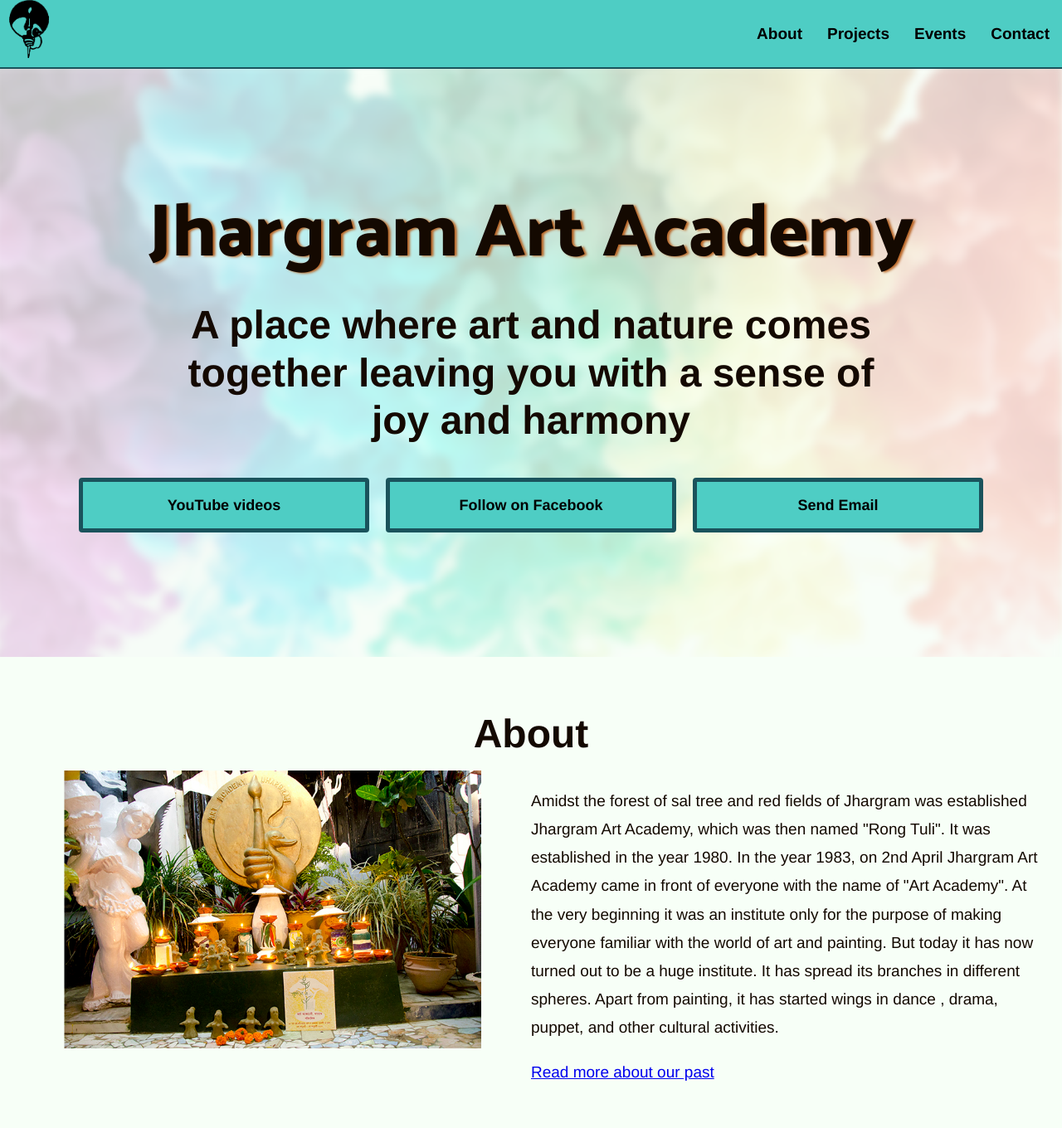
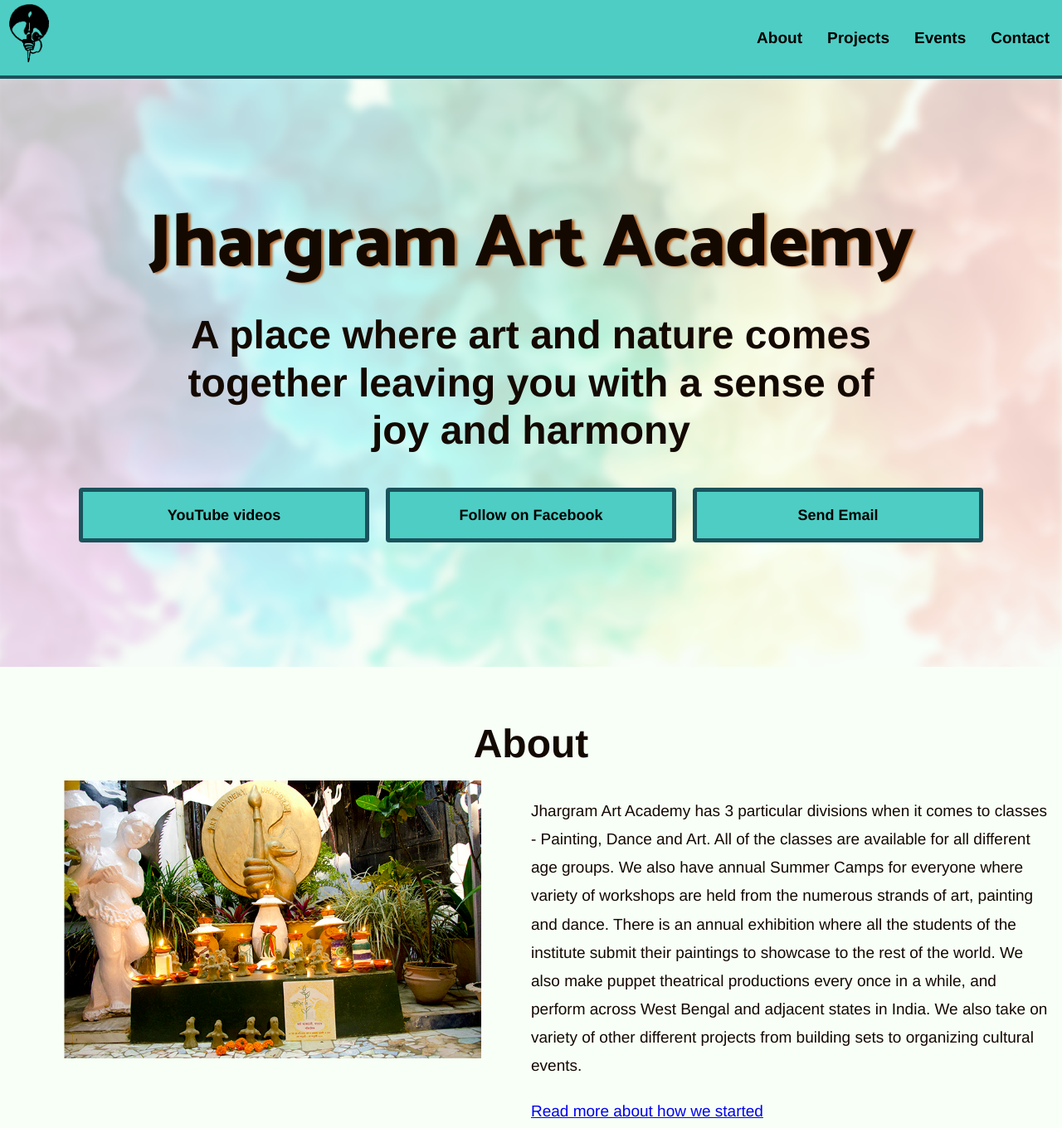
Before and after one commit to jhargramartacademy/jhargramartacademy.github.io, an Eleventy site: page index.njk in a window 1280 px wide. Shown: the top 1360 px of the page at 83% size. Built offline with nearby package versions, Linux system fonts and the light colour scheme; Eleventy itself is replaced by a stand-in of ours; files that its build step writes are made by us from their sources.

Commit message:
Make style adjustments

```diff
--- a/assets/css/styles.css
+++ b/assets/css/styles.css
@@ -83,13 +83,14 @@
 
 nav {
   background-color: var(--green);
-  border-bottom: 2px solid var(--dark-green);
+  border-bottom: 4px solid var(--dark-green);
   justify-content: space-between;
   align-items: center;
+  padding: 0.5rem 0;
 }
 
 nav > a > img {
-  max-width: 70px;
+  max-width: 50px;
 }
 
 nav > .logo-container {
@@ -101,7 +102,7 @@
   display: flex;
   justify-content: center;
   flex-wrap: wrap;
-  padding: 2rem 0;
+  padding: 0.75rem 0;
 }
 
 nav ul li {
@@ -188,6 +189,10 @@
   text-decoration: none;
 }
 
+a.primary-btn:hover {
+  text-decoration: underline;
+}
+
 .cta-container {
   justify-content: center;
   margin: 2rem 0;
@@ -229,7 +234,7 @@
 }
 
 section#events .container {
-  margin: 2.4rem 0;
+  margin: 2.4rem auto;
 }
 
 /* Ramkinkar section */
@@ -238,7 +243,7 @@
 }
 
 section#ramkinkar-mancha .container {
-  margin: 2.4rem 0;
+  margin: 2.4rem auto;
 }
 
 /* Responsive */
@@ -277,4 +282,8 @@
   .rect-items li.item {
     border: 5px solid var(--brown);
   }
+
+  nav > a > img {
+    max-width: 70px;
+  }
 }
--- a/index.njk
+++ b/index.njk
@@ -16,19 +16,20 @@
   <h2>About</h2>
   <div class="container flex">
     <div class="image-container">
-      <img src="assets/images/image1.png" role="presentation" />
+      <img src="assets/images/image1.png" alt="" />
     </div>
     <div class="text-container">
       <p>
-        Amidst the forest of sal tree and red fields of Jhargram was established Jhargram Art Academy,
-        which was then named "Rong Tuli". It was established in the year 1980. In the year 1983,
-        on 2nd April Jhargram Art Academy came in front of everyone with the name of "Art Academy".
-        At the very beginning it was an institute only for the purpose of making everyone familiar
-        with the world of art and painting. But today it has now turned out to be a huge institute.
-        It has spread its branches in different spheres. Apart from painting, it has started wings
-        in dance , drama, puppet, and other cultural activities.
+        Jhargram Art Academy has 3 particular divisions when it comes to classes - Painting,
+        Dance and Art. All of the classes are available for all different age groups. We also
+        have annual Summer Camps for everyone where variety of workshops are held from the
+        numerous strands of art, painting and dance. There is an annual exhibition where all
+        the students of the institute submit their paintings to showcase to the rest of the
+        world. We also make puppet theatrical productions every once in a while, and perform
+        across West Bengal and adjacent states in India. We also take on variety of other
+        different projects from building sets to organizing cultural events.
       </p>
-      <a href="/about" class="cta-link">Read more about our past</a>
+      <a href="/about" class="cta-link">Read more about how we started</a>
     </div>
   </div>
   <div class="separator separator-about"></div>
```
